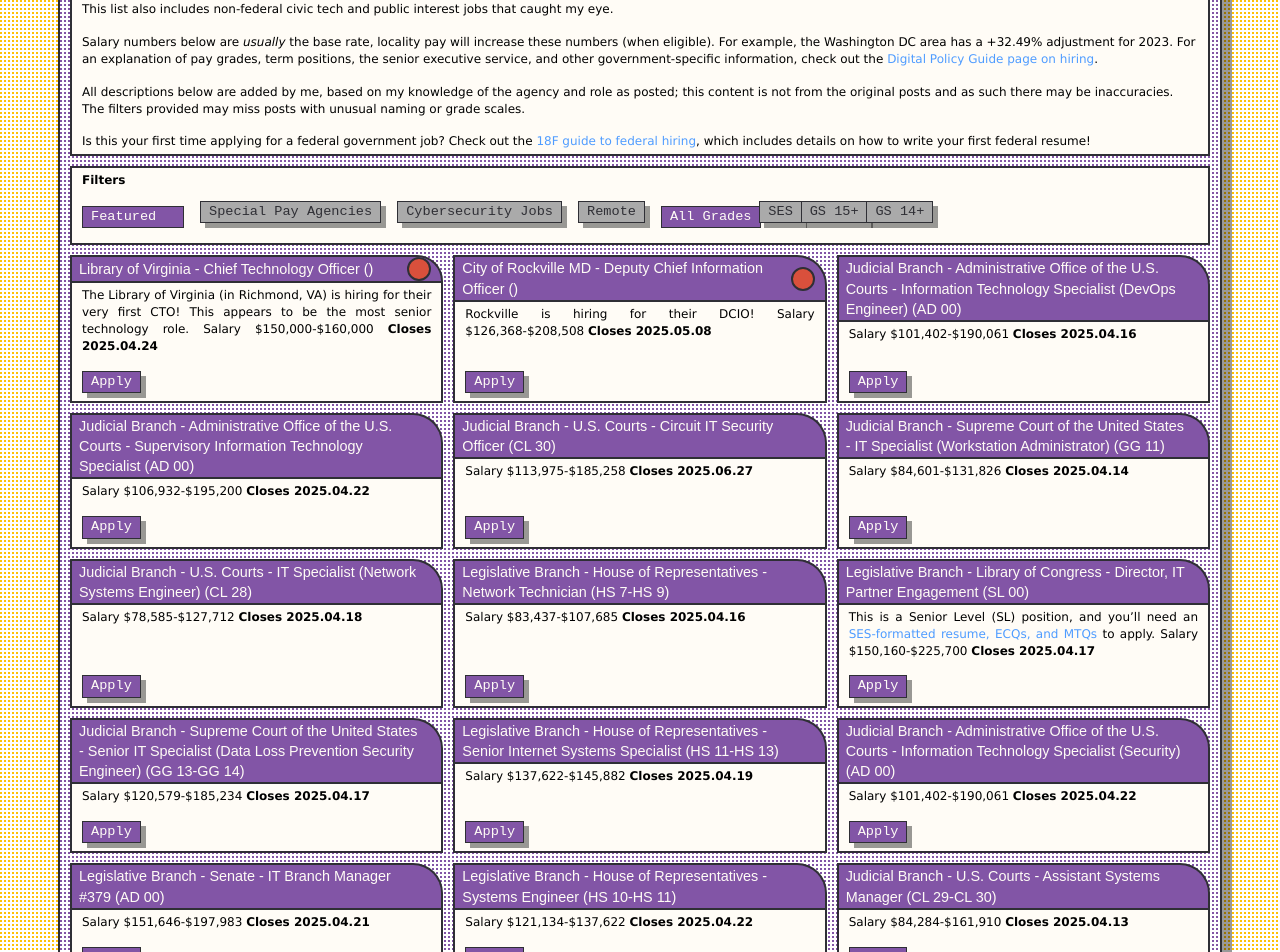
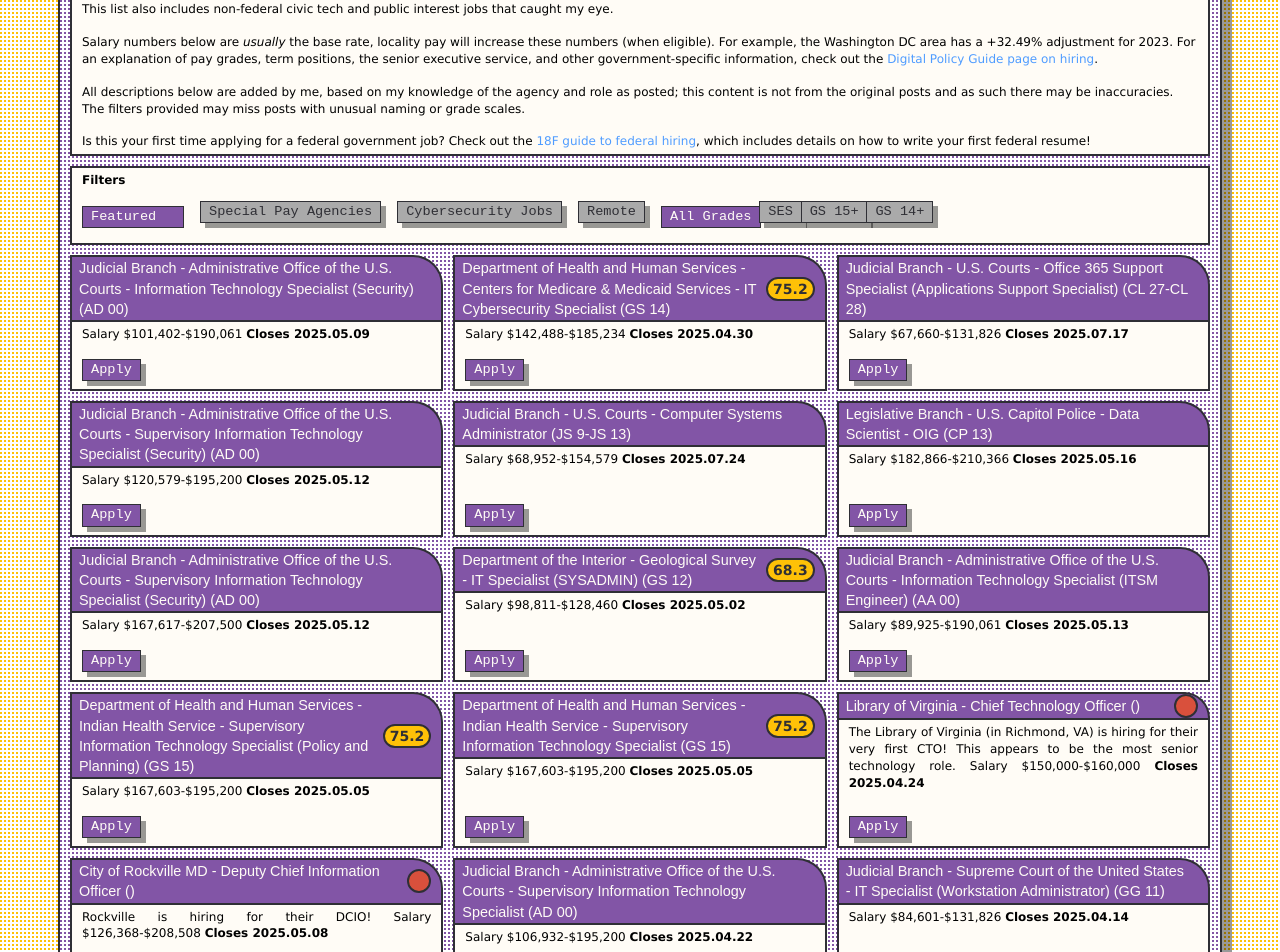
Before and after one commit to krusynth/billhunt.dev, a Jekyll site: the page built from usajobs.md, in a window 1280 px wide and 1400 px high, scrolled down 340 px. Shown: the top 952 px of the window. Built offline with Jekyll 4.4.1, drawn with Linux system fonts in a browser that asks for light colours; some web fonts are replaced; some of the changed text lies outside the part shown.

Commit message:
Updating jobs.

```diff
--- a/_data/usajobs.yml
+++ b/_data/usajobs.yml
@@ -1,14 +1,173 @@
+- id: '834457500'
+  posted: '2025-04-25T00:00:00.0000'
+  closes: '2025-05-09T23:59:59.9970'
+  agency: Judicial Branch - Administrative Office of the U.S. Courts
+  department: Judicial Branch
+  organization: Administrative Office of the U.S. Courts
+  title: Information Technology Specialist (Security)
+  lowGrade: AD 00
+  highGrade: AD 00
+  salaryMin: 101402
+  salaryMax: 190061
+  url: https://www.usajobs.gov/GetJob/ViewDetails/834457500
+  remote: false
+  source: usajobs
+- id: '835447100'
+  posted: '2025-04-21T00:00:00.0000'
+  closes: '2025-04-30T23:59:59.9970'
+  agency: >-
+    Department of Health and Human Services - Centers for Medicare & Medicaid
+    Services
+  department: Department of Health and Human Services
+  organization: Centers for Medicare & Medicaid Services
+  title: IT Cybersecurity Specialist
+  lowGrade: GS 14
+  highGrade: GS 14
+  salaryMin: 142488
+  salaryMax: 185234
+  url: https://www.usajobs.gov/GetJob/ViewDetails/835447100
+  remote: false
+  source: usajobs
+- id: '835504200'
+  posted: '2025-04-18T10:58:16.4900'
+  closes: '2025-07-17T23:59:59.9970'
+  agency: Judicial Branch - U.S. Courts
+  department: Judicial Branch
+  organization: U.S. Courts
+  title: Office 365 Support Specialist (Applications Support Specialist)
+  lowGrade: CL 27
+  highGrade: CL 28
+  salaryMin: 67660
+  salaryMax: 131826
+  url: https://www.usajobs.gov/GetJob/ViewDetails/835504200
+  remote: false
+  source: usajobs
+- id: '835521800'
+  posted: '2025-04-28T00:00:00.0000'
+  closes: '2025-05-12T23:59:59.9970'
+  agency: Judicial Branch - Administrative Office of the U.S. Courts
+  department: Judicial Branch
+  organization: Administrative Office of the U.S. Courts
+  title: Supervisory Information Technology Specialist (Security)
+  lowGrade: AD 00
+  highGrade: AD 00
+  salaryMin: 120579
+  salaryMax: 195200
+  url: https://www.usajobs.gov/GetJob/ViewDetails/835521800
+  remote: false
+  source: usajobs
+- id: '835896100'
+  posted: '2025-04-24T14:46:18.7670'
+  closes: '2025-07-24T23:59:59.9970'
+  agency: Judicial Branch - U.S. Courts
+  department: Judicial Branch
+  organization: U.S. Courts
+  title: Computer Systems Administrator
+  lowGrade: JS 9
+  highGrade: JS 13
+  salaryMin: 68952
+  salaryMax: 154579
+  url: https://www.usajobs.gov/GetJob/ViewDetails/835896100
+  remote: false
+  source: usajobs
+- id: '835949700'
+  posted: '2025-04-25T11:01:01.2330'
+  closes: '2025-05-16T23:59:59.9970'
+  agency: Legislative Branch - U.S. Capitol Police
+  department: Legislative Branch
+  organization: U.S. Capitol Police
+  title: Data Scientist - OIG
+  lowGrade: CP 13
+  highGrade: CP 13
+  salaryMin: 182866
+  salaryMax: 210366
+  url: https://www.usajobs.gov/GetJob/ViewDetails/835949700
+  remote: false
+  source: usajobs
+- id: '835959600'
+  posted: '2025-04-28T00:00:00.0000'
+  closes: '2025-05-12T23:59:59.9970'
+  agency: Judicial Branch - Administrative Office of the U.S. Courts
+  department: Judicial Branch
+  organization: Administrative Office of the U.S. Courts
+  title: Supervisory Information Technology Specialist (Security)
+  lowGrade: AD 00
+  highGrade: AD 00
+  salaryMin: 167617
+  salaryMax: 207500
+  url: https://www.usajobs.gov/GetJob/ViewDetails/835959600
+  remote: false
+  source: usajobs
+- id: '835970000'
+  posted: '2025-04-28T00:00:00.0000'
+  closes: '2025-05-02T23:59:59.9970'
+  agency: Department of the Interior - Geological Survey
+  department: Department of the Interior
+  organization: Geological Survey
+  title: IT Specialist (SYSADMIN)
+  lowGrade: GS 12
+  highGrade: GS 12
+  salaryMin: 98811
+  salaryMax: 128460
+  url: https://www.usajobs.gov/GetJob/ViewDetails/835970000
+  remote: false
+  source: usajobs
+- id: '835989100'
+  posted: '2025-04-29T00:00:00.0000'
+  closes: '2025-05-13T23:59:59.9970'
+  agency: Judicial Branch - Administrative Office of the U.S. Courts
+  department: Judicial Branch
+  organization: Administrative Office of the U.S. Courts
+  title: Information Technology Specialist (ITSM Engineer)
+  lowGrade: AA 00
+  highGrade: AA 00
+  salaryMin: 89925
+  salaryMax: 190061
+  url: https://www.usajobs.gov/GetJob/ViewDetails/835989100
+  remote: false
+  source: usajobs
+- id: '836099800'
+  posted: '2025-04-29T10:55:09.9830'
+  closes: '2025-05-05T23:59:59.9970'
+  agency: Department of Health and Human Services - Indian Health Service
+  department: Department of Health and Human Services
+  organization: Indian Health Service
+  title: Supervisory Information Technology Specialist (Policy and Planning)
+  lowGrade: GS 15
+  highGrade: GS 15
+  salaryMin: 167603
+  salaryMax: 195200
+  url: https://www.usajobs.gov/GetJob/ViewDetails/836099800
+  remote: false
+  source: usajobs
+- id: '836105400'
+  posted: '2025-04-29T10:49:00.6530'
+  closes: '2025-05-05T23:59:59.9970'
+  agency: Department of Health and Human Services - Indian Health Service
+  department: Department of Health and Human Services
+  organization: Indian Health Service
+  title: Supervisory Information Technology Specialist
+  lowGrade: GS 15
+  highGrade: GS 15
+  salaryMin: 167603
+  salaryMax: 195200
+  url: https://www.usajobs.gov/GetJob/ViewDetails/836105400
+  remote: false
+  source: usajobs
 - id: '00241'
   posted: '2025-04-10T00:00:00.0000'
   closes: '2025-04-24T23:59:59.9970'
-  agency: 'Library of Virginia'
+  agency: Library of Virginia
   title: Chief Technology Officer
   salaryMin: 150000
   salaryMax: 160000
-  url: https://www.lva.virginia.gov/about/staff/jobs/00241%20Re-advertisement%20for%20Chief%20Technology%20Officer%204.10.2025.pdf
+  url: >-
+    https://www.lva.virginia.gov/about/staff/jobs/00241%20Re-advertisement%20for%20Chief%20Technology%20Officer%204.10.2025.pdf
   remote: false
   source: custom
-  content: The Library of Virginia (in Richmond, VA) is hiring for their very first CTO! This appears to be the most senior technology role.
+  content: >-
+    The Library of Virginia (in Richmond, VA) is hiring for their very first
+    CTO! This appears to be the most senior technology role.
 - id: '202500043'
   posted: '2025-04-12T00:00:00.0000'
   closes: '2025-05-08T23:59:59.9970'
@@ -16,24 +175,11 @@
   title: Deputy Chief Information Officer
   salaryMin: 126368
   salaryMax: 208508
-  url: https://www.governmentjobs.com/careers/rockville/jobs/4900226/deputy-chief-information-officer?1
+  url: >-
+    https://www.governmentjobs.com/careers/rockville/jobs/4900226/deputy-chief-information-officer?1
   remote: false
   source: custom
-  content: 'Rockville is hiring for their DCIO!'
-- id: '833433900'
-  posted: '2025-04-02T00:00:00.0000'
-  closes: '2025-04-16T23:59:59.9970'
-  agency: Judicial Branch - Administrative Office of the U.S. Courts
-  department: Judicial Branch
-  organization: Administrative Office of the U.S. Courts
-  title: Information Technology Specialist (DevOps Engineer)
-  lowGrade: AD 00
-  highGrade: AD 00
-  salaryMin: 101402
-  salaryMax: 190061
-  url: https://www.usajobs.gov/GetJob/ViewDetails/833433900
-  remote: false
-  source: usajobs
+  content: Rockville is hiring for their DCIO!
 - id: '834294100'
   posted: '2025-04-08T00:00:00.0000'
   closes: '2025-04-22T23:59:59.9970'
@@ -46,20 +192,6 @@
   salaryMin: 106932
   salaryMax: 195200
   url: https://www.usajobs.gov/GetJob/ViewDetails/834294100
-  remote: false
-  source: usajobs
-- id: '834434900'
-  posted: '2025-03-28T14:22:46.4500'
-  closes: '2025-06-27T23:59:59.9970'
-  agency: Judicial Branch - U.S. Courts
-  department: Judicial Branch
-  organization: U.S. Courts
-  title: Circuit IT Security Officer
-  lowGrade: CL 30
-  highGrade: CL 30
-  salaryMin: 113975
-  salaryMax: 185258
-  url: https://www.usajobs.gov/GetJob/ViewDetails/834434900
   remote: false
   source: usajobs
 - id: '834476200'
@@ -76,20 +208,6 @@
   url: https://www.usajobs.gov/GetJob/ViewDetails/834476200
   remote: false
   source: usajobs
-- id: '834496300'
-  posted: '2025-03-27T00:00:00.0000'
-  closes: '2025-04-18T23:59:59.9970'
-  agency: Judicial Branch - U.S. Courts
-  department: Judicial Branch
-  organization: U.S. Courts
-  title: IT Specialist (Network Systems Engineer)
-  lowGrade: CL 28
-  highGrade: CL 28
-  salaryMin: 78585
-  salaryMax: 127712
-  url: https://www.usajobs.gov/GetJob/ViewDetails/834496300
-  remote: false
-  source: usajobs
 - id: '834536700'
   posted: '2025-04-01T11:00:31.3300'
   closes: '2025-04-16T23:59:59.9970'
@@ -102,20 +220,6 @@
   salaryMin: 83437
   salaryMax: 107685
   url: https://www.usajobs.gov/GetJob/ViewDetails/834536700
-  remote: false
-  source: usajobs
-- id: '834681300'
-  posted: '2025-04-03T11:43:29.6970'
-  closes: '2025-04-17T23:59:59.9970'
-  agency: Legislative Branch - Library of Congress
-  department: Legislative Branch
-  organization: Library of Congress
-  title: Director, IT Partner Engagement
-  lowGrade: SL 00
-  highGrade: SL 00
-  salaryMin: 150160
-  salaryMax: 225700
-  url: https://www.usajobs.gov/GetJob/ViewDetails/834681300
   remote: false
   source: usajobs
 - id: '834721300'
@@ -132,20 +236,6 @@
   url: https://www.usajobs.gov/GetJob/ViewDetails/834721300
   remote: false
   source: usajobs
-- id: '834802100'
-  posted: '2025-04-04T00:00:00.0000'
-  closes: '2025-04-19T23:59:59.9970'
-  agency: Legislative Branch - House of Representatives
-  department: Legislative Branch
-  organization: House of Representatives
-  title: Senior Internet Systems Specialist
-  lowGrade: HS 11
-  highGrade: HS 13
-  salaryMin: 137622
-  salaryMax: 145882
-  url: https://www.usajobs.gov/GetJob/ViewDetails/834802100
-  remote: false
-  source: usajobs
 - id: '834845800'
   posted: '2025-04-08T00:00:00.0000'
   closes: '2025-04-22T23:59:59.9970'
@@ -158,20 +248,6 @@
   salaryMin: 101402
   salaryMax: 190061
   url: https://www.usajobs.gov/GetJob/ViewDetails/834845800
-  remote: false
-  source: usajobs
-- id: '834846000'
-  posted: '2025-04-07T13:00:32.5270'
-  closes: '2025-04-21T23:59:59.9970'
-  agency: Legislative Branch - Senate
-  department: Legislative Branch
-  organization: Senate
-  title: 'IT Branch Manager #379'
-  lowGrade: AD 00
-  highGrade: AD 00
-  salaryMin: 151646
-  salaryMax: 197983
-  url: https://www.usajobs.gov/GetJob/ViewDetails/834846000
   remote: false
   source: usajobs
 - id: '834853100'
@@ -188,20 +264,6 @@
   url: https://www.usajobs.gov/GetJob/ViewDetails/834853100
   remote: false
   source: usajobs
-- id: '830427000'
-  posted: '2025-03-13T12:34:13.6670'
-  closes: '2025-04-13T23:59:59.9970'
-  agency: Judicial Branch - U.S. Courts
-  department: Judicial Branch
-  organization: U.S. Courts
-  title: Assistant Systems Manager
-  lowGrade: CL 29
-  highGrade: CL 30
-  salaryMin: 84284
-  salaryMax: 161910
-  url: https://www.usajobs.gov/GetJob/ViewDetails/830427000
-  remote: false
-  source: usajobs
 - id: '833746100'
   posted: '2025-03-17T13:00:56.0900'
   closes: '2025-04-01T23:59:59.9970'
@@ -214,20 +276,6 @@
   salaryMin: 163777
   salaryMax: 202226
   url: https://www.usajobs.gov/GetJob/ViewDetails/833746100
-  remote: false
-  source: usajobs
-- id: '833131600'
-  posted: '2025-03-03T18:59:45.6730'
-  closes: '2025-06-03T23:59:59.9970'
-  agency: Judicial Branch - U.S. Courts
-  department: Judicial Branch
-  organization: U.S. Courts
-  title: Information Systems Specialist
-  lowGrade: CL 26
-  highGrade: CL 27
-  salaryMin: 67306
-  salaryMax: 120196
-  url: https://www.usajobs.gov/GetJob/ViewDetails/833131600
   remote: false
   source: usajobs
 - id: '833334400'
@@ -244,20 +292,6 @@
   url: https://www.usajobs.gov/GetJob/ViewDetails/833334400
   remote: false
   source: usajobs
-- id: '831587600'
-  posted: '2025-02-14T09:32:12.4100'
-  closes: '2025-03-03T23:59:59.9970'
-  agency: Judicial Branch - Supreme Court of the United States
-  department: Judicial Branch
-  organization: Supreme Court of the United States
-  title: Senior IT Specialist (Data Loss Prevention Security Engineer)
-  lowGrade: GG 13
-  highGrade: GG 14
-  salaryMin: 120579
-  salaryMax: 185234
-  url: https://www.usajobs.gov/GetJob/ViewDetails/831587600
-  remote: false
-  source: usajobs
 - id: '1'
   posted: '2025-02-05T00:00:00'
   closes: '2025-03-28T00:00:00'
```
